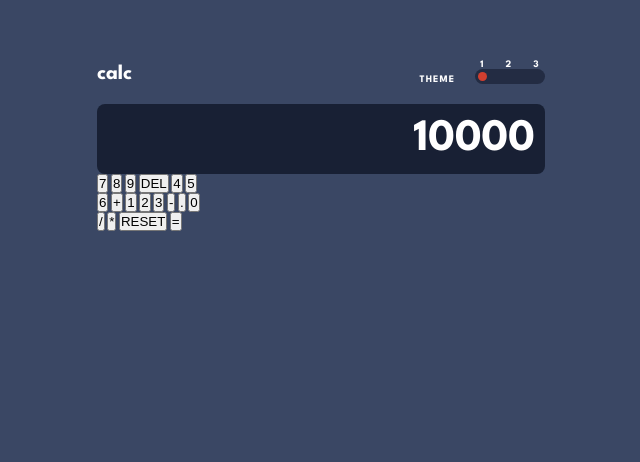
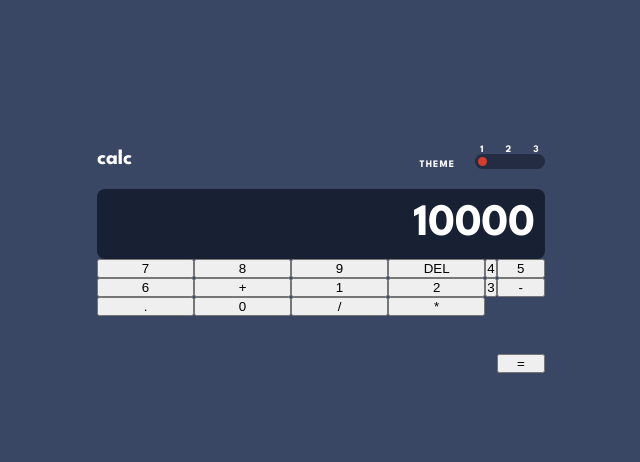
Before and after one commit to GentleMizt/FrontEnd-Calculator, a plain HTML site: page index.html in a window 1280 px wide. Shown: the part 141-603 px from the top of the page, without its empty margins (319-959 px from the left). Drawn offline with Linux system fonts and the light colour scheme.

Commit message:
progress

```diff
--- a/css/style.css
+++ b/css/style.css
@@ -90,17 +90,16 @@ main{
     padding-right: 1rem;
 }
 
-.bottom{
+.calculator-keys{
     display: grid;
     grid-template-columns: repeat(4, 1fr);
     grid-template-rows: repeat(5, 1fr);
-
+    grid-template-areas:
+    'seven eight nine del'
+    'four five six plus'
+    ;
 }
 
-    /* grid-template-areas:
-    'seven eight nine del'
-    'four five six plus'
-    ; */
 .numbers .seven{
     grid-area: seven;
 }
```
